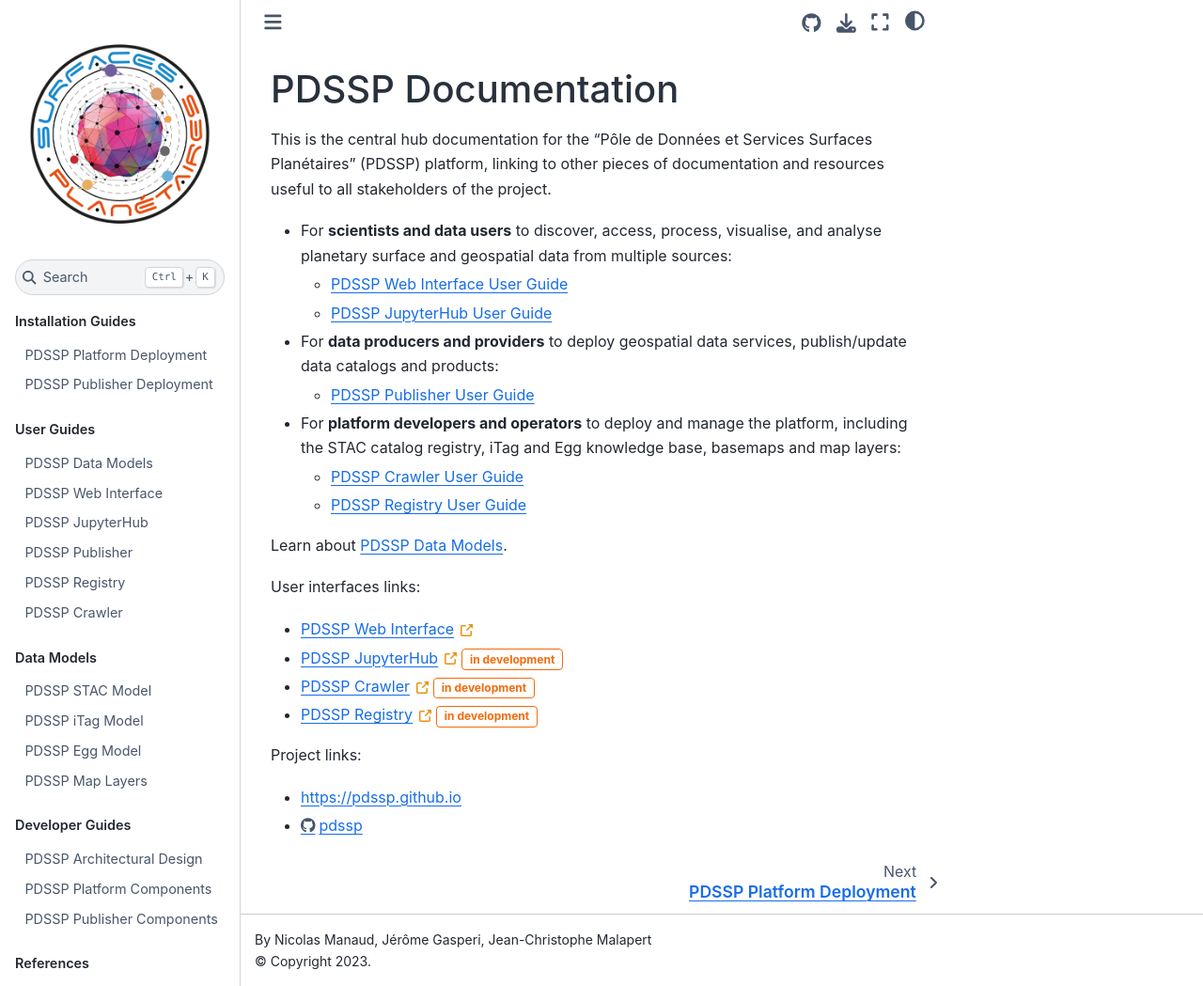
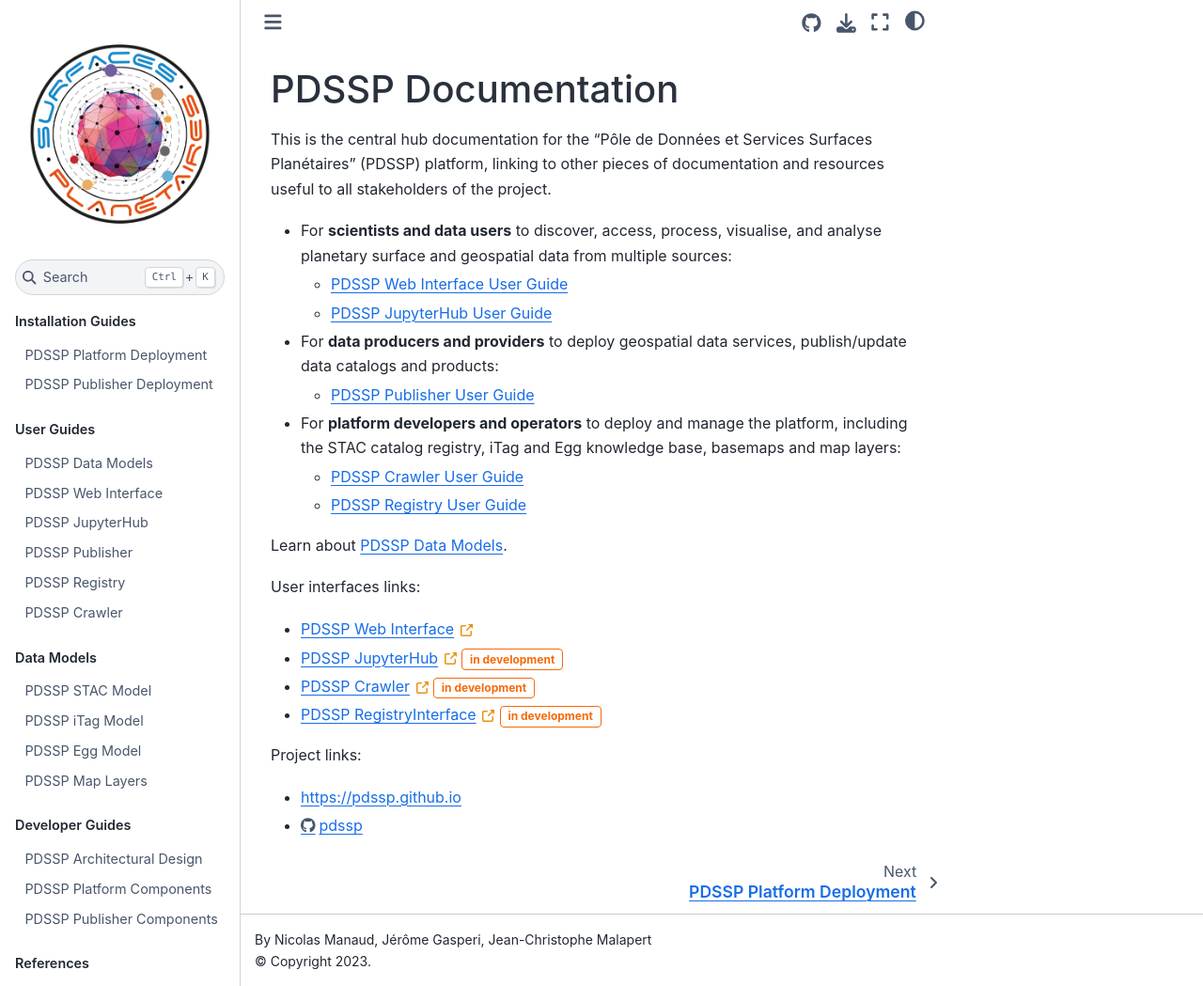
Before and after one commit to pdssp/pdssp-docs, a Jupyter Book: the page built from index.md, in a window 1280 px wide and 1049 px high. Shown: the whole window at 94% size. Built offline with Jupyter Book 1.0.4 settings and Sphinx 7.4.7 and the Sphinx Book theme 1.1.4, drawn with Linux system fonts in a browser that asks for light colours.

Commit message:
registry interface and source collection model

```diff
--- a/_config.yml
+++ b/_config.yml
@@ -62,7 +62,7 @@ parse:
     pdss_crawler_status: '{{ indev_status }}'
     pdssp_crawler_link: '[https://pdssp.ias.universite-paris-saclay.fr/crawler](https://pdssp.ias.universite-paris-saclay.fr/crawler) {octicon}`link-external;1em;sd-text-secondary` {{ pdss_crawler_status }}'
     pdssp_crawler_nlink: '[PDSSP Crawler](https://pdssp.ias.universite-paris-saclay.fr/crawler) {octicon}`link-external;1em;sd-text-secondary` {{ pdss_crawler_status }}'
-    # PDSSP Registry
+    # PDSSP RegistryInterface
     pdss_registry_status: '{{ indev_status }}'
     pdssp_registry_link: '[https://github.com/pdssp/registry](https://github.com/pdssp/registry) {octicon}`link-external;1em;sd-text-secondary` {{ pdss_registry_status }}'
-    pdssp_registry_nlink: '[PDSSP Registry](https://github.com/pdssp/registry) {octicon}`link-external;1em;sd-text-secondary` {{ pdss_registry_status }}'
+    pdssp_registry_nlink: '[PDSSP RegistryInterface](https://github.com/pdssp/registry) {octicon}`link-external;1em;sd-text-secondary` {{ pdss_registry_status }}'
```
